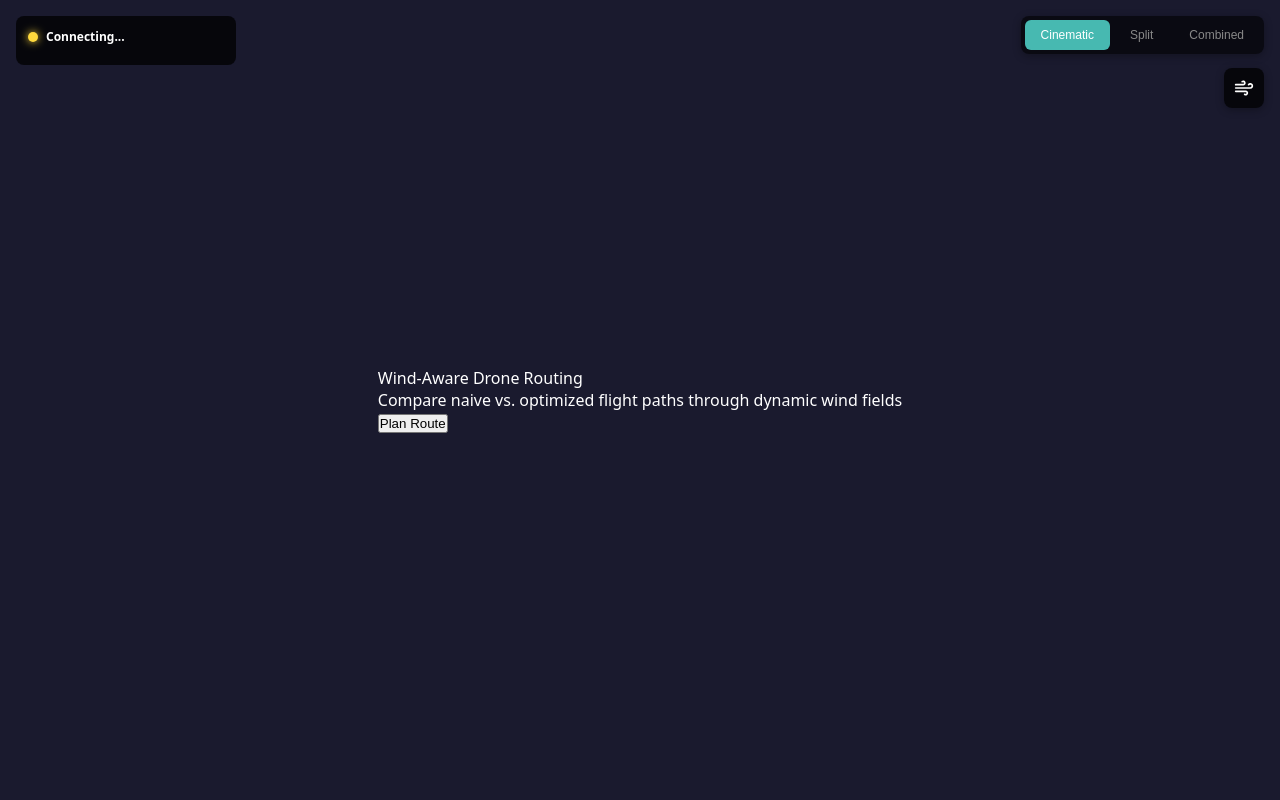
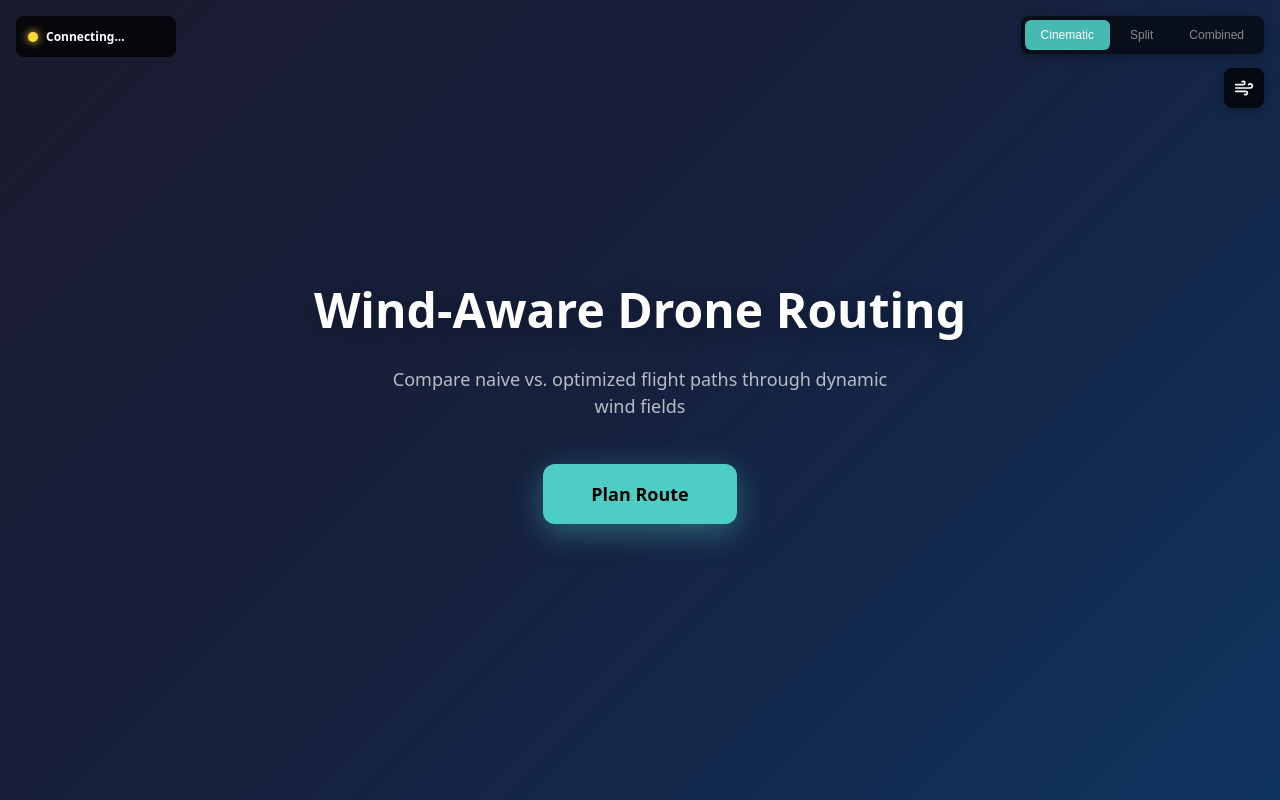
Before and after one commit to xRyann2255/ICHack26, a React (Vite) app in the folder frontend/ichack26/: page / in a window 1280 px wide. Built offline with nearby package versions, Linux system fonts and the light colour scheme; no server answers.

Commit message:
fix: plan route button not planning a second route

```diff
--- a/frontend/ichack26/src/components/ConnectionStatus.tsx
+++ b/frontend/ichack26/src/components/ConnectionStatus.tsx
@@ -1,17 +1,18 @@
 /**
  * Connection status indicator component.
  *
- * Shows the WebSocket connection status and provides controls.
+ * Shows the WebSocket connection status. Scene data auto-loads when connected.
  */
 
-import { useState, useEffect, useMemo } from 'react';
+import { useEffect, useRef } from 'react';
 import { useScene } from '../context/SceneContext';
 import type { ConnectionStatus as ConnectionStatusType } from '../types/api';
-// ControlPanel import removed - not currently used
 
 // ============================================================================
-// Status Indicator Styles
+// Constants
 // ============================================================================
+
+const RETRY_INTERVAL_MS = 2000; // Retry every 2 seconds until data is loaded
 
 const STATUS_COLORS: Record<ConnectionStatusType, string> = {
   disconnected: '#ff6b6b',
@@ -21,9 +22,9 @@ const STATUS_COLORS: Record<ConnectionStatusType, string> = {
 };
 
 const STATUS_LABELS: Record<ConnectionStatusType, string> = {
-  disconnected: 'Tracr Disconnected',
+  disconnected: 'Disconnected',
   connecting: 'Connecting...',
-  connected: 'Tracr Connected',
+  connected: 'Connected',
   error: 'Error',
 };
 
@@ -36,83 +37,48 @@ export default function ConnectionStatus() {
     connectionStatus,
     connectionError,
     connect,
-    disconnect,
     fetchSceneData,
     isDataLoaded,
     sceneData,
     windFieldData,
-    simulation,
-    startSimulation,
-    paths: _paths,
-    sceneBounds,
   } = useScene();
-  void _paths; // Reserved for future use
 
-  // Auto-fetch scene data when connected
-  const [autoFetched, setAutoFetched] = useState(false);
+  const retryIntervalRef = useRef<number | null>(null);
+
+  // Auto-fetch scene data when connected, retry until loaded
   useEffect(() => {
-    if (connectionStatus === 'connected' && !isDataLoaded && !autoFetched) {
-      console.log('[ConnectionStatus] Auto-fetching scene data...');
-      fetchSceneData(2);
-      setAutoFetched(true);
-    }
-  }, [connectionStatus, isDataLoaded, autoFetched, fetchSceneData]);
-
-  // Reset auto-fetch flag when disconnected
-  useEffect(() => {
-    if (connectionStatus === 'disconnected') {
-      setAutoFetched(false);
-    }
-  }, [connectionStatus]);
-
-  // Compute simulation endpoints from scene bounds
-  // Place start and end at opposite corners, at a safe flying altitude
-  const { simStart, simEnd } = useMemo(() => {
-    if (!sceneBounds) {
-      // Fallback defaults if no bounds loaded yet - start at east edge, end at west edge
-      return {
-        simStart: [170, 50, 100] as [number, number, number],
-        simEnd: [30, 50, 100] as [number, number, number],
-      };
+    // Clear any existing interval
+    if (retryIntervalRef.current) {
+      clearInterval(retryIntervalRef.current);
+      retryIntervalRef.current = null;
     }
 
-    const { min, max, center, size } = sceneBounds;
-    // Flying altitude: 70% of scene height, clamped to reasonable range
-    const flyAltitude = Math.min(Math.max(min[1] + size[1] * 0.7, 50), max[1] - 10);
-    // Margin from edges (12% of scene size or 55m, whichever is smaller)
-    const marginX = Math.min(size[0] * 0.12, 55);
-    const marginZ = Math.min(size[2] * 0.12, 55);
+    // Only retry if connected and data not loaded
+    if (connectionStatus === 'connected' && !isDataLoaded) {
+      // Fetch immediately
+      console.log('[ConnectionStatus] Fetching scene data...');
+      fetchSceneData(2);
 
-    return {
-      simStart: [
-        max[0] - marginX,  // Near max X (east edge)
-        flyAltitude,
-        center[2],         // Center Z (avoid corners)
-      ] as [number, number, number],
-      simEnd: [
-        min[0] + marginX,  // Near min X (west edge)
-        flyAltitude,
-        center[2],         // Center Z (avoid corners)
-      ] as [number, number, number],
+      // Set up retry interval
+      retryIntervalRef.current = window.setInterval(() => {
+        if (!isDataLoaded) {
+          console.log('[ConnectionStatus] Retrying scene data fetch...');
+          fetchSceneData(2);
+        }
+      }, RETRY_INTERVAL_MS);
+    }
+
+    // Cleanup on unmount or when dependencies change
+    return () => {
+      if (retryIntervalRef.current) {
+        clearInterval(retryIntervalRef.current);
+        retryIntervalRef.current = null;
+      }
     };
-  }, [sceneBounds]);
-
-  // Auto-start simulation disabled - user should use "Plan Route" button
-  // const [autoStarted, setAutoStarted] = useState(false);
-  // useEffect(() => {
-  //   if (isDataLoaded && sceneBounds && !autoStarted && simulation.status === 'idle') {
-  //     console.log('[ConnectionStatus] Auto-starting simulation with:', { simStart, simEnd });
-  //     setAutoStarted(true);
-  //     startSimulation(simStart, simEnd, 'both');
-  //   }
-  // }, [isDataLoaded, sceneBounds, autoStarted, simulation.status, simStart, simEnd, startSimulation]);
+  }, [connectionStatus, isDataLoaded, fetchSceneData]);
 
   const statusColor = STATUS_COLORS[connectionStatus];
   const statusLabel = STATUS_LABELS[connectionStatus];
-
-  const handleStartSimulation = () => {
-    startSimulation(simStart, simEnd, 'both');
-  };
 
   return (
     <div style={styles.container}>
@@ -133,81 +99,31 @@ export default function ConnectionStatus() {
         <div style={styles.error}>{connectionError}</div>
       )}
 
-      {/* Connection controls */}
-      <div style={styles.buttonRow}>
-        {connectionStatus === 'disconnected' || connectionStatus === 'error' ? (
-          <button style={styles.button} onClick={connect}>
-            Connect
-          </button>
-        ) : connectionStatus === 'connected' ? (
-          <>
-            <button style={styles.button} onClick={disconnect}>
-              Disconnect
-            </button>
-            {!isDataLoaded && (
-              <button
-                style={{ ...styles.button, ...styles.primaryButton }}
-                onClick={() => fetchSceneData(2)}
-              >
-                Load Scene
-              </button>
-            )}
-          </>
-        ) : null}
-      </div>
+      {/* Reconnect button when disconnected */}
+      {(connectionStatus === 'disconnected' || connectionStatus === 'error') && (
+        <button style={styles.button} onClick={connect}>
+          Reconnect
+        </button>
+      )}
 
-      {/* Data status */}
+      {/* Data loading status */}
       {connectionStatus === 'connected' && (
         <div style={styles.dataStatus}>
           <div style={styles.dataRow}>
             <span style={styles.dataLabel}>Scene:</span>
-            <span style={sceneData ? styles.dataLoaded : styles.dataNotLoaded}>
-              {sceneData
-                ? 'Loaded'
-                : 'Not loaded'
-              }
+            <span style={sceneData ? styles.dataLoaded : styles.dataLoading}>
+              {sceneData ? 'Ready' : 'Loading...'}
             </span>
           </div>
           <div style={styles.dataRow}>
             <span style={styles.dataLabel}>Wind:</span>
-            <span style={windFieldData ? styles.dataLoaded : styles.dataNotLoaded}>
-              {windFieldData
-                ? 'Loaded'
-                : 'Not loaded'}
+            <span style={windFieldData ? styles.dataLoaded : styles.dataLoading}>
+              {windFieldData ? 'Ready' : 'Loading...'}
             </span>
           </div>
         </div>
       )}
-
-      {/* Simulation controls */}
-      {isDataLoaded && (
-        <div style={styles.simSection}>
-          <button
-            style={{ ...styles.button, ...styles.primaryButton, marginTop: 8, width: '100%' }}
-            onClick={handleStartSimulation}
-            disabled={simulation.status === 'loading' || simulation.status === 'simulating'}
-          >
-            {simulation.status === 'loading' ? 'Loading...' :
-              simulation.status === 'simulating' ? 'Simulating...' :
-                'Start Simulation'}
-          </button>
-
-          {/* Simulation status */}
-          {simulation.status !== 'idle' && (
-            <div style={styles.activeSim}>
-              <div style={styles.simStatus}>
-                <span style={styles.dataLabel}>Status:</span>
-                <span style={styles.simStatusValue}>{simulation.status}</span>
-              </div>
-            </div>
-
-          )}
-
-        </div>
-      )}
-
     </div>
-
   );
 }
 
@@ -226,8 +142,7 @@ const styles: Record<string, React.CSSProperties> = {
     color: '#fff',
     fontFamily: 'system-ui, -apple-system, sans-serif',
     fontSize: 12,
-    minWidth: 220,
-    maxWidth: 280,
+    minWidth: 160,
     zIndex: 1000,
     backdropFilter: 'blur(5px)',
   },
@@ -235,7 +150,6 @@ const styles: Record<string, React.CSSProperties> = {
     display: 'flex',
     alignItems: 'center',
     gap: 8,
-    marginBottom: 8,
   },
   statusDot: {
     width: 10,
@@ -246,25 +160,17 @@ const styles: Record<string, React.CSSProperties> = {
     fontWeight: 600,
     fontSize: 12,
   },
-  activeSim: {
-    alignContent: 'center',
-    gap: 10
-  },
   error: {
     color: '#ff6b6b',
     fontSize: 11,
-    marginBottom: 8,
+    marginTop: 8,
     padding: 6,
     backgroundColor: 'rgba(255, 107, 107, 0.1)',
     borderRadius: 4,
   },
-  buttonRow: {
-    display: 'flex',
-    gap: 6,
+  button: {
     marginTop: 8,
-  },
-  button: {
-    padding: '6px 10px',
+    padding: '6px 12px',
     border: 'none',
     borderRadius: 4,
     backgroundColor: 'rgba(255, 255, 255, 0.1)',
@@ -272,13 +178,11 @@ const styles: Record<string, React.CSSProperties> = {
     cursor: 'pointer',
     fontSize: 11,
     transition: 'background-color 0.2s',
-  },
-  primaryButton: {
-    backgroundColor: '#4a9eff',
+    width: '100%',
   },
   dataStatus: {
-    marginTop: 12,
-    paddingTop: 12,
+    marginTop: 10,
+    paddingTop: 10,
     borderTop: '1px solid #333',
   },
   dataRow: {
@@ -293,60 +197,7 @@ const styles: Record<string, React.CSSProperties> = {
   dataLoaded: {
     color: '#6bcb77',
   },
-  dataNotLoaded: {
-    color: '#888',
-    fontStyle: 'italic',
-  },
-  simSection: {
-    marginTop: 12,
-    paddingTop: 12,
-    borderTop: '1px solid #333',
-  },
-  sectionTitle: {
-    fontWeight: 600,
-    marginBottom: 8,
-    color: '#fff',
-    fontSize: 12,
-  },
-  coordRow: {
-    display: 'flex',
-    justifyContent: 'space-between',
-    marginBottom: 4,
-    fontSize: 10,
-  },
-  coordLabel: {
-    color: '#888',
-  },
-  coordValue: {
-    color: '#aaa',
-    fontFamily: 'monospace',
-  },
-  simStatus: {
-    display: 'flex',
-    justifyContent: 'space-between',
-    marginTop: 8,
-    marginBottom: 8,
-    fontSize: 11,
-  },
-  simStatusValue: {
+  dataLoading: {
     color: '#ffd93d',
-    textTransform: 'capitalize',
-  },
-  pathInfo: {
-    marginTop: 8,
-    paddingTop: 8,
-    borderTop: '1px solid #333',
-  },
-  pathRow: {
-    display: 'flex',
-    alignItems: 'center',
-    gap: 8,
-    fontSize: 11,
-    marginBottom: 4,
-  },
-  pathDot: {
-    width: 8,
-    height: 8,
-    borderRadius: '50%',
   },
 };
--- a/frontend/ichack26/src/components/DemoOrchestrator.tsx
+++ b/frontend/ichack26/src/components/DemoOrchestrator.tsx
@@ -65,12 +65,10 @@ export default function DemoOrchestrator({
 
   // Handle planning a new route after completion
   const handlePlanNewRoute = () => {
-    setPhase('idle')
-    // Small delay to ensure phase is reset before entering planning mode
-    setTimeout(() => {
-      enterPlanningMode()
-      setPhase('route_planning')
-    }, 100)
+    // enterPlanningMode() resets simulation state and sets routePlanningMode to 'selecting_start'
+    // The effect watching routePlanningMode will then set phase to 'route_planning'
+    enterPlanningMode()
+    setPhase('route_planning')
   }
 
   // Transition to route_planning when context enters planning mode
@@ -89,11 +87,11 @@ export default function DemoOrchestrator({
 
   // Start route creation when paths are received after planning
   useEffect(() => {
-    // Start if we have paths and we're in route_planning phase (after calculation)
-    if (paths && phase === 'route_planning') {
+    // Only start if we're in route_planning phase AND actively calculating (user clicked "Calculate Route")
+    // This prevents triggering on stale data from previous simulations
+    if (paths && phase === 'route_planning' && routePlanningMode === 'calculating') {
       const isSimulationStarted = simulation.status === 'paths_received' ||
-        simulation.status === 'simulating' ||
-        simulation.status === 'complete'
+        simulation.status === 'simulating'
       const hasValidPaths = (paths.naive && paths.naive.length > 0) ||
         (paths.optimized && paths.optimized.length > 0)
 
@@ -102,7 +100,8 @@ export default function DemoOrchestrator({
           status: simulation.status,
           naiveLength: paths.naive?.length,
           optimizedLength: paths.optimized?.length,
-          phase
+          phase,
+          routePlanningMode
         })
         // Reset planning mode before transitioning
         exitPlanningMode()
@@ -110,29 +109,29 @@ export default function DemoOrchestrator({
         setRouteProgress(0)
       }
     }
-  }, [simulation.status, paths, phase, exitPlanningMode])
+  }, [simulation.status, paths, phase, routePlanningMode, exitPlanningMode])
 
-  // Legacy auto-start support (for direct simulation starts without planning)
-  useEffect(() => {
-    if (autoStart && paths && phase === 'idle') {
-      const isSimulationStarted = simulation.status === 'paths_received' ||
-        simulation.status === 'simulating' ||
-        simulation.status === 'complete'
-      const hasValidPaths = (paths.naive && paths.naive.length > 0) ||
-        (paths.optimized && paths.optimized.length > 0)
-
-      if (isSimulationStarted && hasValidPaths) {
-        console.log('[DemoOrchestrator] Starting route creation (legacy auto-start)', {
-          status: simulation.status,
-          naiveLength: paths.naive?.length,
-          optimizedLength: paths.optimized?.length,
-          phase
-        })
-        setPhase('route_creation_naive')
-        setRouteProgress(0)
-      }
-    }
-  }, [autoStart, simulation.status, paths, phase])
+  // Legacy auto-start disabled - users should use the "Plan Route" button
+  // useEffect(() => {
+  //   if (autoStart && paths && phase === 'idle') {
+  //     const isSimulationStarted = simulation.status === 'paths_received' ||
+  //       simulation.status === 'simulating' ||
+  //       simulation.status === 'complete'
+  //     const hasValidPaths = (paths.naive && paths.naive.length > 0) ||
+  //       (paths.optimized && paths.optimized.length > 0)
+  //
+  //     if (isSimulationStarted && hasValidPaths) {
+  //       console.log('[DemoOrchestrator] Starting route creation (legacy auto-start)', {
+  //         status: simulation.status,
+  //         naiveLength: paths.naive?.length,
+  //         optimizedLength: paths.optimized?.length,
+  //         phase
+  //       })
+  //       setPhase('route_creation_naive')
+  //       setRouteProgress(0)
+  //     }
+  //   }
+  // }, [autoStart, simulation.status, paths, phase])
 
   // Route creation animation - Naive
   useEffect(() => {
@@ -290,7 +289,44 @@ const styles: Record<string, React.CSSProperties> = {
     flexDirection: 'column',
     alignItems: 'center',
     justifyContent: 'center',
-    backgroundColor: '#1a1a2e',
+    background: 'linear-gradient(135deg, #1a1a2e 0%, #16213e 50%, #0f3460 100%)',
+  },
+  idleContent: {
+    display: 'flex',
+    flexDirection: 'column',
+    alignItems: 'center',
+    gap: '24px',
+    padding: '40px',
+  },
+  idleTitle: {
+    fontSize: 48,
+    fontWeight: 700,
+    color: '#fff',
+    fontFamily: 'system-ui, -apple-system, sans-serif',
+    textShadow: '0 4px 20px rgba(0,0,0,0.3)',
+    textAlign: 'center',
+  },
+  idleSubtitle: {
+    fontSize: 18,
+    color: 'rgba(255,255,255,0.7)',
+    fontFamily: 'system-ui, -apple-system, sans-serif',
+    textAlign: 'center',
+    maxWidth: '500px',
+    lineHeight: 1.5,
+  },
+  planRouteButton: {
+    marginTop: '20px',
+    padding: '18px 48px',
+    border: 'none',
+    borderRadius: '12px',
+    backgroundColor: '#4ecdc4',
+    color: '#000',
+    fontSize: '18px',
+    fontWeight: 700,
+    cursor: 'pointer',
+    transition: 'all 0.3s ease',
+    boxShadow: '0 8px 30px rgba(78, 205, 196, 0.4)',
+    fontFamily: 'system-ui, -apple-system, sans-serif',
   },
   idleMessage: {
     fontSize: 24,
--- a/frontend/ichack26/src/components/RoutePlanningView.tsx
+++ b/frontend/ichack26/src/components/RoutePlanningView.tsx
@@ -364,6 +364,18 @@ function PlanningOverlay() {
 // ============================================================================
 
 export default function RoutePlanningView({ showWindField = true }: RoutePlanningViewProps) {
+  const { isDataLoaded } = useScene()
+
+  // Show loading state if scene data isn't loaded yet
+  if (!isDataLoaded) {
+    return (
+      <div style={styles.loadingScreen}>
+        <div style={styles.loadingSpinner} />
+        <div style={styles.loadingScreenText}>Loading scene data...</div>
+      </div>
+    )
+  }
+
   return (
     <div style={styles.container}>
       <Canvas
@@ -539,6 +551,29 @@ const styles: Record<string, React.CSSProperties> = {
     color: '#ccc',
     fontFamily: 'system-ui, -apple-system, sans-serif',
   },
+  loadingScreen: {
+    width: '100%',
+    height: '100%',
+    display: 'flex',
+    flexDirection: 'column',
+    alignItems: 'center',
+    justifyContent: 'center',
+    background: 'linear-gradient(135deg, #1a1a2e 0%, #16213e 50%, #0f3460 100%)',
+    gap: '20px',
+  },
+  loadingSpinner: {
+    width: '40px',
+    height: '40px',
+    border: '3px solid rgba(255, 255, 255, 0.1)',
+    borderTopColor: '#4ecdc4',
+    borderRadius: '50%',
+    animation: 'spin 1s linear infinite',
+  },
+  loadingScreenText: {
+    fontSize: '16px',
+    color: 'rgba(255, 255, 255, 0.7)',
+    fontFamily: 'system-ui, -apple-system, sans-serif',
+  },
 }
 
 // Add keyframes for loading animation
@@ -552,6 +587,10 @@ if (typeof document !== 'undefined') {
         0% { transform: translateX(-100%); }
         100% { transform: translateX(566%); }
       }
+      @keyframes spin {
+        0% { transform: rotate(0deg); }
+        100% { transform: rotate(360deg); }
+      }
     `
     document.head.appendChild(styleSheet)
   }
--- a/frontend/ichack26/src/context/SceneContext.tsx
+++ b/frontend/ichack26/src/context/SceneContext.tsx
@@ -64,6 +64,7 @@ export interface SceneContextValue {
     end: [number, number, number],
     routeType?: 'naive' | 'optimized' | 'both'
   ) => void;
+  resetSimulation: () => void;
 
   // Playback control
   playback: PlaybackControl;
@@ -121,10 +122,12 @@ export function SceneProvider({
 
   // Route planning functions
   const enterPlanningMode = useCallback(() => {
+    // Reset simulation state from previous run
+    ws.resetSimulation();
     setRoutePlanningMode('selecting_start');
     setSelectedStartState(null);
     setSelectedEndState(null);
-  }, []);
+  }, [ws]);
 
   const exitPlanningMode = useCallback(() => {
     setRoutePlanningMode('idle');
@@ -205,6 +208,7 @@ export function SceneProvider({
 
       // Simulation control
       startSimulation: ws.startSimulation,
+      resetSimulation: ws.resetSimulation,
 
       // Playback control
       playback: ws.playback,
--- a/frontend/ichack26/src/hooks/useWebSocket.ts
+++ b/frontend/ichack26/src/hooks/useWebSocket.ts
@@ -81,6 +81,7 @@ export interface UseWebSocketReturn {
     end: [number, number, number],
     routeType?: 'naive' | 'optimized' | 'both'
   ) => void;
+  resetSimulation: () => void;
   ping: () => void;
 }
 
@@ -387,6 +388,11 @@ export function useWebSocket(options: UseWebSocketOptions = {}): UseWebSocketRet
     send({ type: 'ping' });
   }, [send]);
 
+  // Reset simulation state (for starting a new route)
+  const resetSimulation = useCallback(() => {
+    setSimulation(INITIAL_SIMULATION_STATE);
+  }, []);
+
   // Playback control functions
   const setPlaybackPaused = useCallback((paused: boolean) => {
     setPlayback((prev) => ({ ...prev, isPaused: paused }));
@@ -431,6 +437,7 @@ export function useWebSocket(options: UseWebSocketOptions = {}): UseWebSocketRet
     requestWindField,
     requestAll,
     startSimulation,
+    resetSimulation,
     ping,
   };
 }
```
